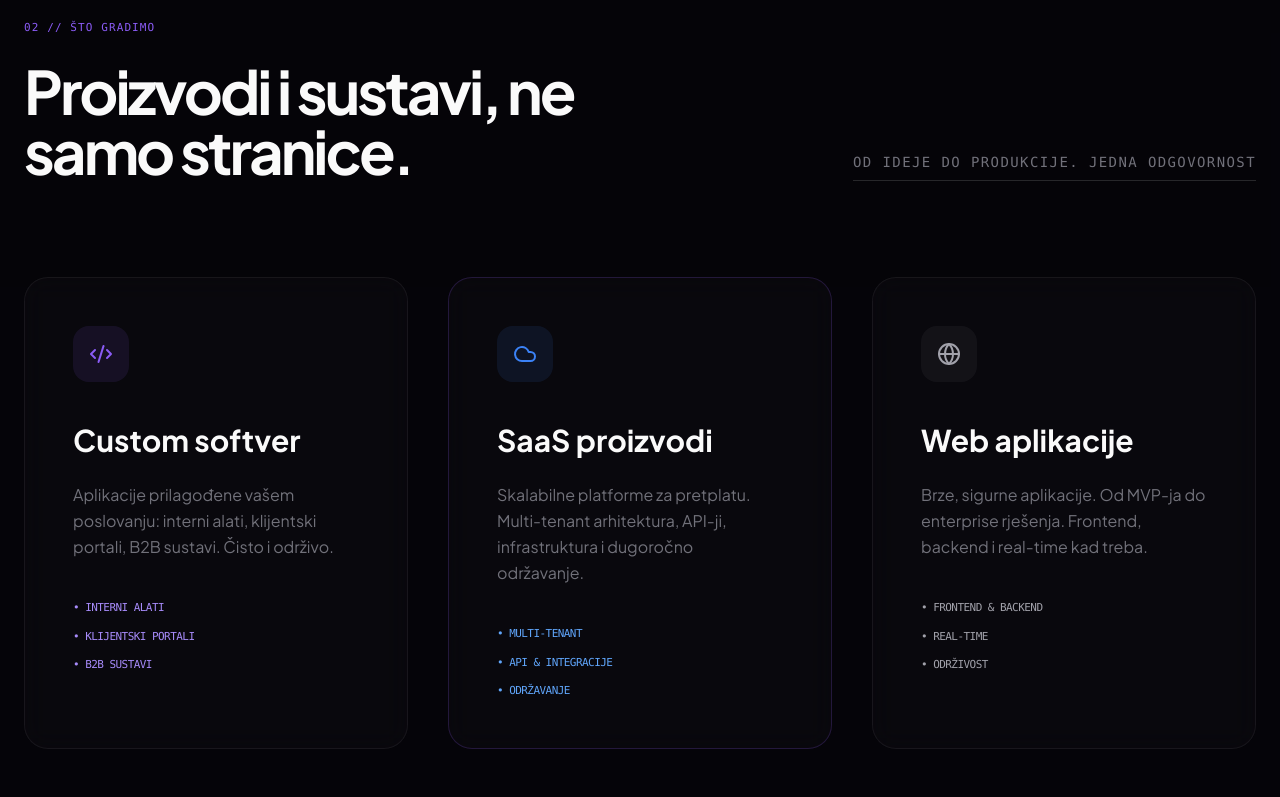
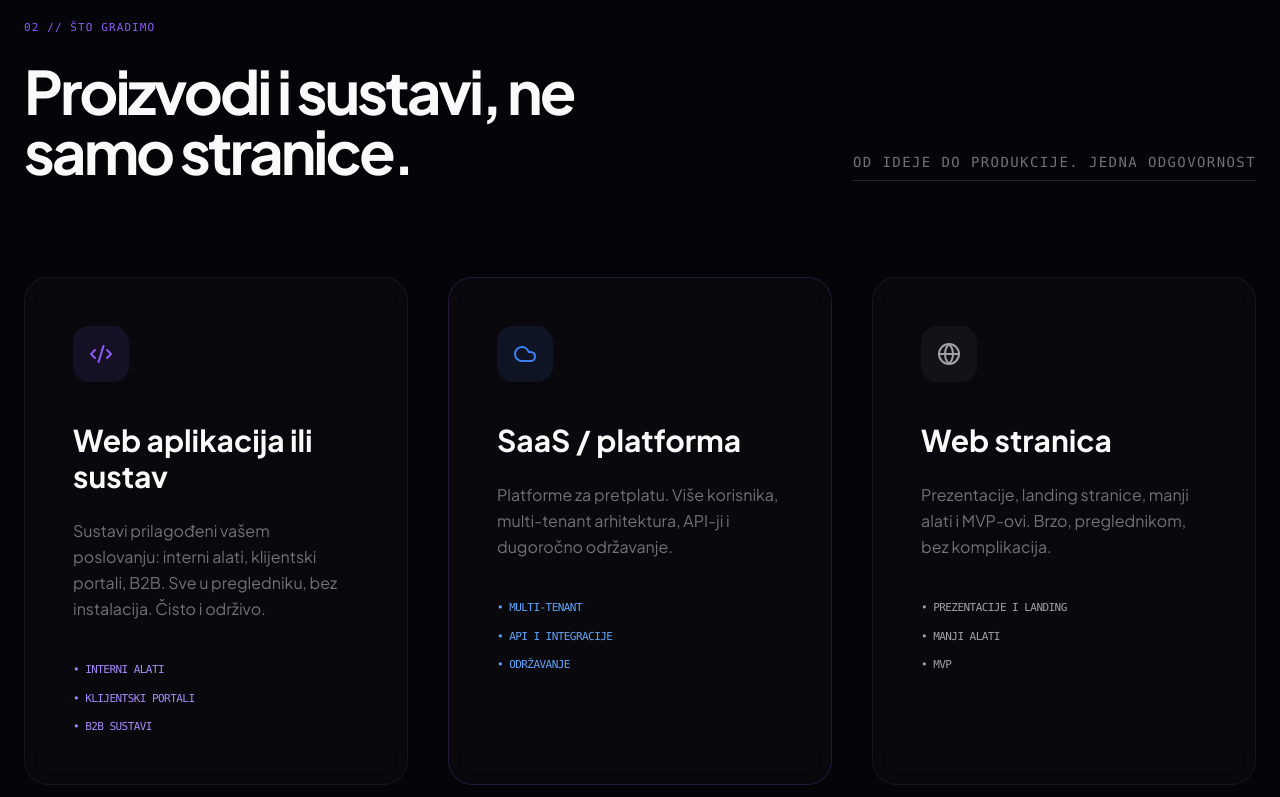
Before and after one commit to NevenM01/NMSolux, a plain HTML site: page NMSloux/index.html in a window 1280 px wide. Shown: the part 2000-2797 px from the top of the page. Drawn offline with nearby package versions, Linux system fonts and the light colour scheme.

Commit message:
Revise content in index.html for clarity and consistency: update descriptions for software services, adjust project type options, and enhance terminology for better user understanding.

```diff
--- a/NMSloux/index.html
+++ b/NMSloux/index.html
@@ -753,7 +753,7 @@
                 Gradimo softver koji raste s vama.
             </h1>
             <p class="text-zinc-400 text-lg md:text-xl max-w-3xl mx-auto mb-6 leading-relaxed font-light">
-                Custom softver, SaaS i web aplikacije. Od prototipa do produkcije. Bez posrednika i nepotrebnih slojeva.
+                Web aplikacije, SaaS i prilagođeni sustavi. Od prototipa do produkcije.
             </p>
             <p class="text-zinc-500 text-base md:text-lg max-w-2xl mx-auto mb-14 leading-relaxed">
                 Radimo s tvrtkama i startupovima koji traže pouzdanog partnera: isporuka, arhitektura i dugoročna održivost.
@@ -820,8 +820,8 @@
                     <div class="w-14 h-14 bg-violet-500/10 rounded-2xl flex items-center justify-center mb-10 group-hover:bg-violet-500 transition-all duration-500">
                         <i data-lucide="code-2" class="text-violet-500 group-hover:text-white transition-colors w-6 h-6"></i>
                     </div>
-                    <h3 class="text-3xl font-bold mb-6">Custom softver</h3>
-                    <p class="text-zinc-500 text-base leading-relaxed mb-10">Aplikacije prilagođene vašem poslovanju: interni alati, klijentski portali, B2B sustavi. Čisto i održivo.</p>
+                    <h3 class="text-3xl font-bold mb-6">Web aplikacija ili sustav</h3>
+                    <p class="text-zinc-500 text-base leading-relaxed mb-10">Sustavi prilagođeni vašem poslovanju: interni alati, klijentski portali, B2B. Sve u pregledniku, bez instalacija. Čisto i održivo.</p>
                     <ul class="text-[11px] font-mono text-violet-400 space-y-3 uppercase tracking-tighter">
                         <li>• Interni alati</li>
                         <li>• Klijentski portali</li>
@@ -832,11 +832,11 @@
                     <div class="w-14 h-14 bg-blue-500/10 rounded-2xl flex items-center justify-center mb-10 group-hover:bg-blue-500 transition-all duration-500">
                         <i data-lucide="cloud" class="text-blue-500 group-hover:text-white transition-colors w-6 h-6"></i>
                     </div>
-                    <h3 class="text-3xl font-bold mb-6">SaaS proizvodi</h3>
-                    <p class="text-zinc-500 text-base leading-relaxed mb-10">Skalabilne platforme za pretplatu. Multi-tenant arhitektura, API-ji, infrastruktura i dugoročno održavanje.</p>
+                    <h3 class="text-3xl font-bold mb-6">SaaS / platforma</h3>
+                    <p class="text-zinc-500 text-base leading-relaxed mb-10">Platforme za pretplatu. Više korisnika, multi-tenant arhitektura, API-ji i dugoročno održavanje.</p>
                     <ul class="text-[11px] font-mono text-blue-400 space-y-3 uppercase tracking-tighter">
                         <li>• Multi-tenant</li>
-                        <li>• API & integracije</li>
+                        <li>• API i integracije</li>
                         <li>• Održavanje</li>
                     </ul>
                 </div>
@@ -844,12 +844,12 @@
                     <div class="w-14 h-14 bg-zinc-500/10 rounded-2xl flex items-center justify-center mb-10 group-hover:bg-white transition-all duration-500">
                         <i data-lucide="globe" class="text-zinc-400 group-hover:text-black transition-colors w-6 h-6"></i>
                     </div>
-                    <h3 class="text-3xl font-bold mb-6">Web aplikacije</h3>
-                    <p class="text-zinc-500 text-base leading-relaxed mb-10">Brze, sigurne aplikacije. Od MVP-ja do enterprise rješenja. Frontend, backend i real-time kad treba.</p>
+                    <h3 class="text-3xl font-bold mb-6">Web stranica</h3>
+                    <p class="text-zinc-500 text-base leading-relaxed mb-10">Prezentacije, landing stranice, manji alati i MVP-ovi. Brzo, preglednikom, bez komplikacija.</p>
                     <ul class="text-[11px] font-mono text-zinc-400 space-y-3 uppercase tracking-tighter">
-                        <li>• Frontend & backend</li>
-                        <li>• Real-time</li>
-                        <li>• Održivost</li>
+                        <li>• Prezentacije i landing</li>
+                        <li>• Manji alati</li>
+                        <li>• MVP</li>
                     </ul>
                 </div>
             </div>
@@ -999,17 +999,17 @@
                     <div class="space-y-3">
                         <label class="text-[10px] font-mono text-zinc-500 uppercase tracking-widest" for="contact-tip">Tip projekta</label>
                         <div class="custom-select" id="contact-tip-select">
-                            <input type="hidden" name="tip_projekta" value="custom-softver">
+                            <input type="hidden" name="tip_projekta" value="ostalo">
                             <button type="button" class="custom-select-trigger input-field w-full flex items-center justify-between text-left" aria-haspopup="listbox" aria-expanded="false" id="contact-tip" aria-labelledby="contact-tip-label">
-                                <span class="custom-select-value">Custom softver</span>
+                                <span class="custom-select-value">Nisam siguran / Ostalo</span>
                                 <i data-lucide="chevron-down" class="custom-select-arrow w-5 h-5 text-zinc-400 flex-shrink-0 transition-transform" aria-hidden="true"></i>
                             </button>
                             <span id="contact-tip-label" class="sr-only">Tip projekta</span>
                             <div class="custom-select-list" role="listbox" id="contact-tip-listbox" aria-labelledby="contact-tip-label" hidden>
-                                <div class="custom-select-option" role="option" tabindex="0" data-value="custom-softver">Custom softver</div>
+                                <div class="custom-select-option" role="option" tabindex="0" data-value="web-aplikacija-sustav">Web aplikacija ili sustav</div>
                                 <div class="custom-select-option" role="option" tabindex="0" data-value="saas">SaaS / platforma</div>
-                                <div class="custom-select-option" role="option" tabindex="0" data-value="web-aplikacija">Web aplikacija</div>
-                                <div class="custom-select-option" role="option" tabindex="0" data-value="digitalni-sustav">Digitalni sustav</div>
+                                <div class="custom-select-option" role="option" tabindex="0" data-value="web-stranica">Web stranica ili jednostavna aplikacija</div>
+                                <div class="custom-select-option" role="option" tabindex="0" data-value="ostalo">Nisam siguran / Ostalo</div>
                             </div>
                         </div>
                     </div>
```
